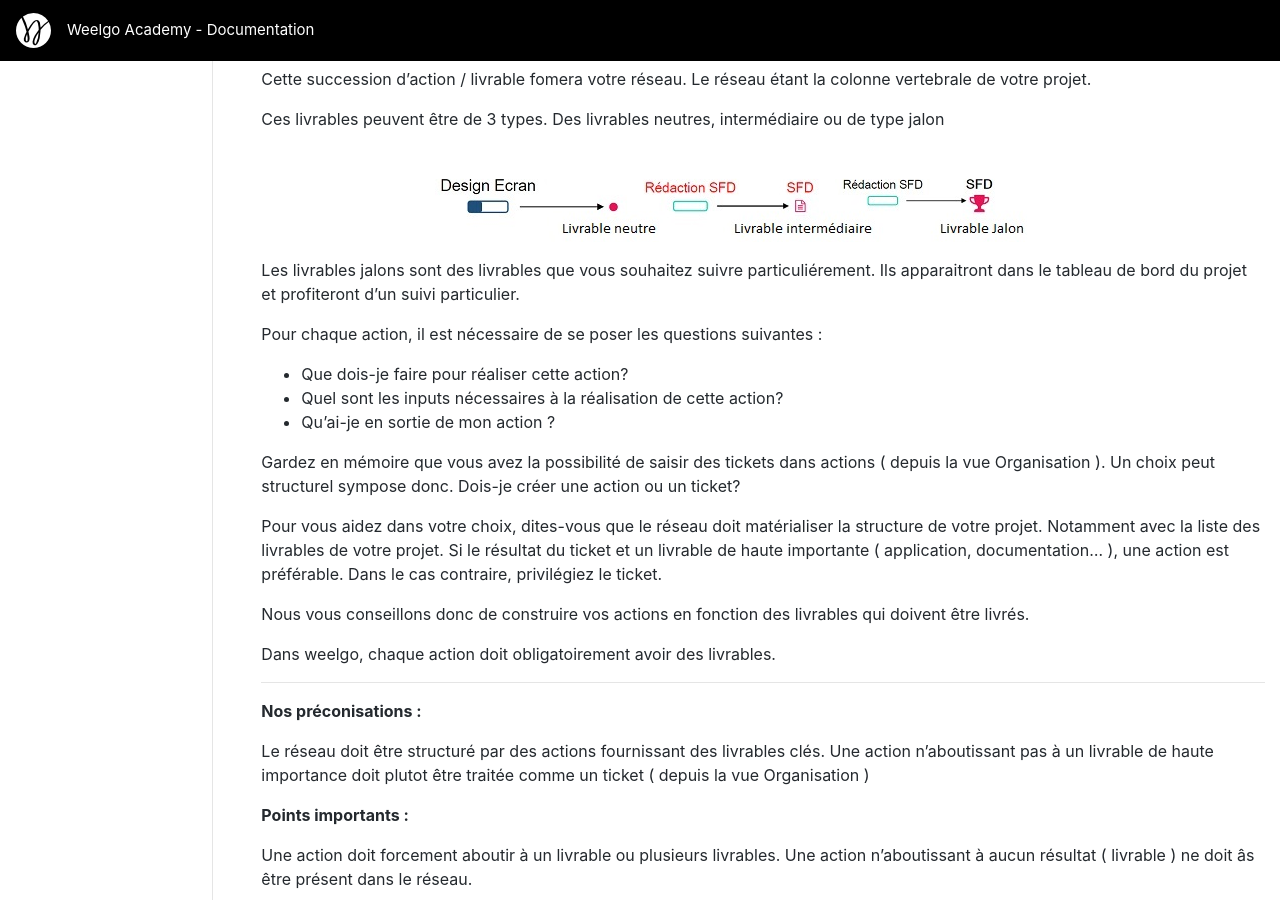
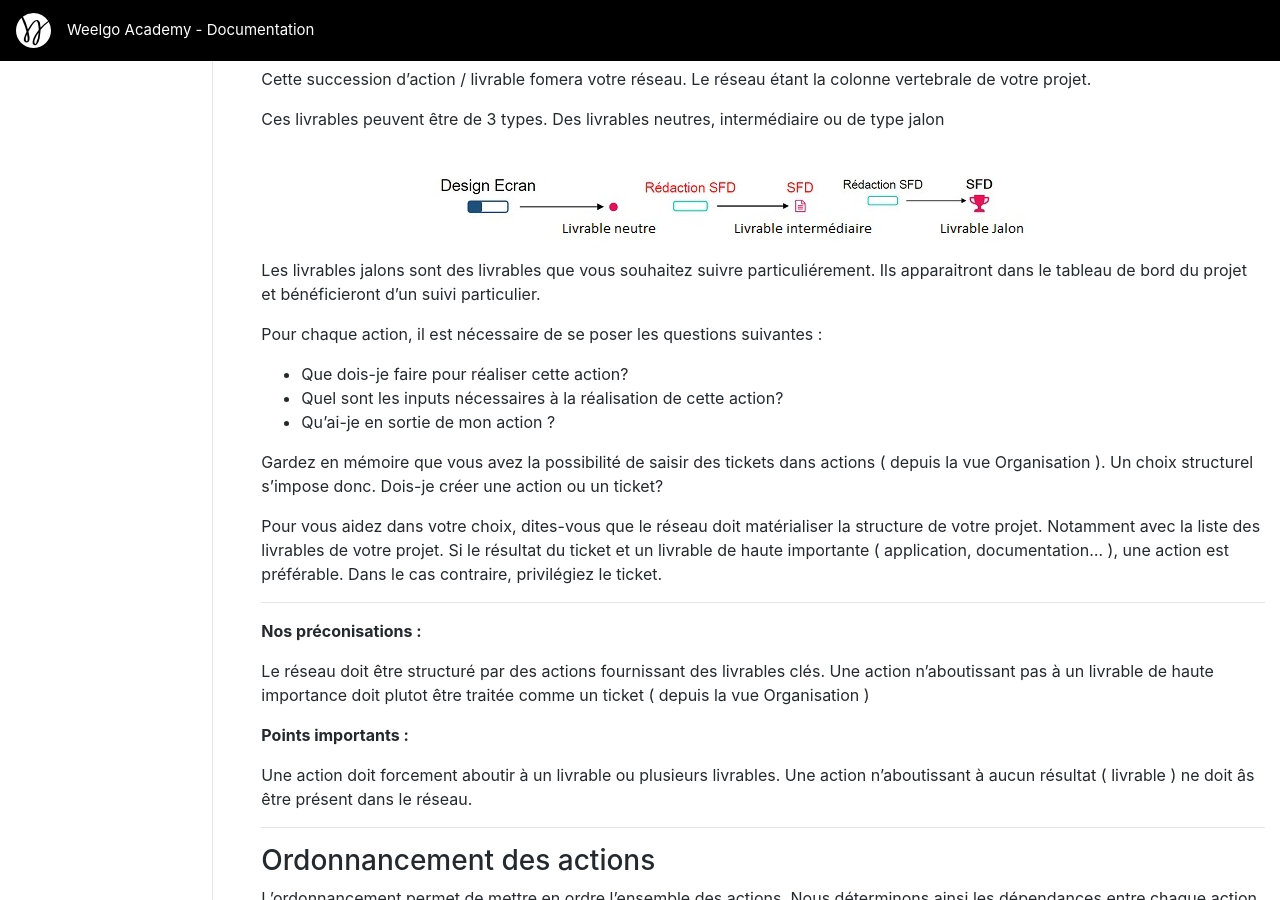
Before and after one commit to Weelgo/weelgo.github.io, a Jekyll site: the page built from fr/tutoriels/creationReseau.md, in a window 1280 px wide and 900 px high, scrolled down 919 px. Built offline with Jekyll 4.4.1, drawn with Linux system fonts in a browser that asks for light colours.

Commit message:
Update creationReseau.md

```diff
--- a/fr/tutoriels/creationReseau.md
+++ b/fr/tutoriels/creationReseau.md
@@ -50,7 +50,7 @@ Ces livrables peuvent être de 3 types. Des livrables neutres, intermédiaire ou
 <img src="/fr/img/typeLivrable.png">
 </p>
 
-Les livrables jalons sont des livrables que vous souhaitez suivre particuliérement. Ils apparaitront dans le tableau de bord du projet et profiteront d'un suivi particulier.
+Les livrables jalons sont des livrables que vous souhaitez suivre particuliérement. Ils apparaitront dans le tableau de bord du projet et bénéficieront d'un suivi particulier.
 
 
 Pour chaque action, il est nécessaire de se poser les questions suivantes :
@@ -59,13 +59,10 @@ Pour chaque action, il est nécessaire de se poser les questions suivantes :
 * Qu'ai-je en sortie de mon action ?
 
 
-Gardez en mémoire que vous avez la possibilité de saisir des tickets dans actions ( depuis la vue Organisation ). Un choix peut structurel sympose donc. Dois-je créer une action ou un ticket?
+Gardez en mémoire que vous avez la possibilité de saisir des tickets dans actions ( depuis la vue Organisation ). Un choix structurel s'impose donc. Dois-je créer une action ou un ticket?
 
 Pour vous aidez dans votre choix, dites-vous que le réseau doit matérialiser la structure de votre projet. Notamment avec la liste des livrables de votre projet. Si le résultat du ticket et un livrable de haute importante ( application, documentation... ), une action est préférable. Dans le cas contraire, privilégiez le ticket.
 
-Nous vous conseillons donc de construire vos actions en fonction des livrables qui doivent être livrés.
-
-Dans weelgo, chaque action doit obligatoirement avoir des livrables.
 
 ---
 
```
